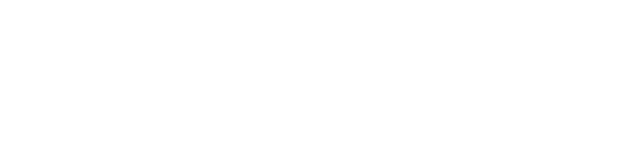
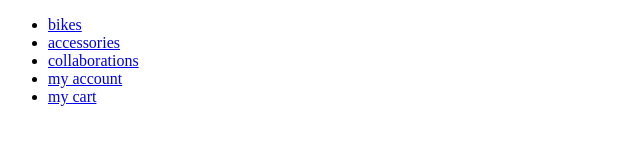
Before and after one commit to anyavalueva/P02_tokyobike, a plain HTML site: page index.html in a window 1280 px wide. Shown: the whole page, without its empty margins (0-640 px from the left). Drawn offline with Linux system fonts and the light colour scheme.

Commit message:
added navigation html code

```diff
--- a/index.html
+++ b/index.html
@@ -9,4 +9,17 @@
   </head>
 
   <body>
+
+      <section>
+
+          <ul>
+            <li class="navigation"><a class="button-nav" href="#">bikes</a></li>
+            <li class="navigation"><a class="button-nav" href="#">accessories</a></li>
+            <li class="navigation"><a class="button-nav" href="#">collaborations</a></li>
+            <li class="navigation"><a class="button-nav" href="#">my account</a></li>
+            <li class="navigation"><a class="button-nav" href="#">my cart</a></li>
+          </ul>
+
+      </section>
+
   </body>
```
